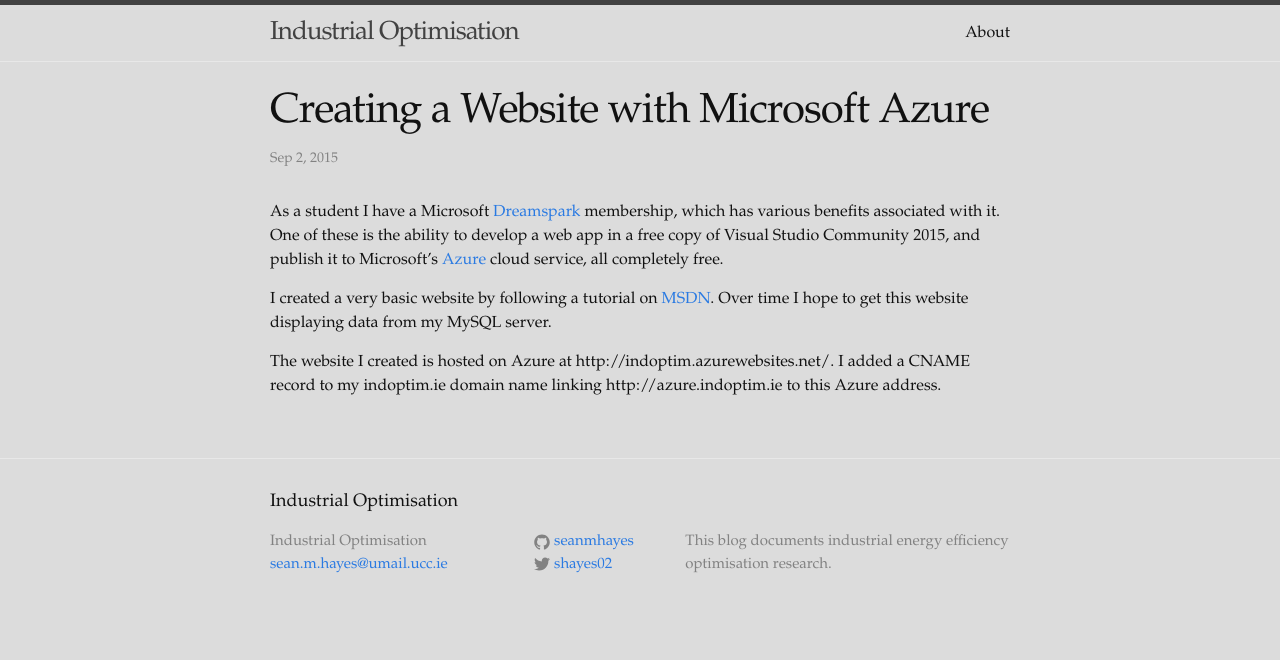
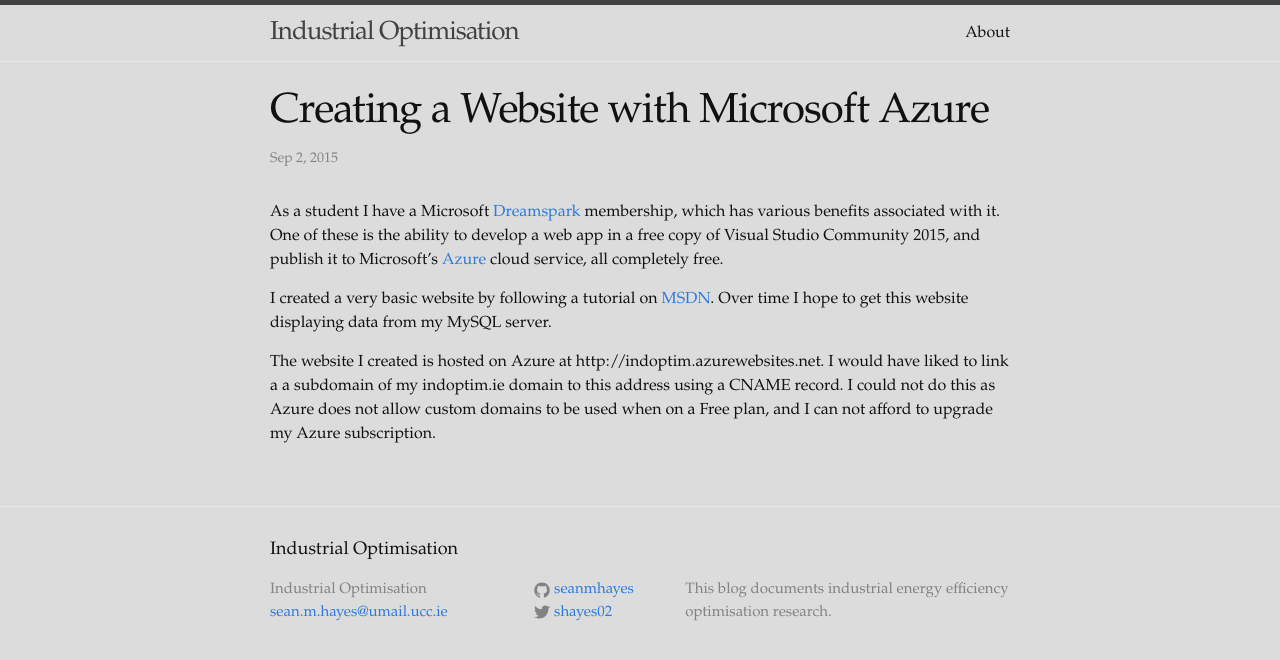
Before and after one commit to seanmhayes/seanmhayes.github.io, a Jekyll site: the page built from _posts/2015-09-02-AzureWebsite.markdown, in a window 1280 px wide. Shown: the top 660 px of the page. Built offline with Jekyll 4.4.1, drawn with Linux system fonts in a browser that asks for light colours.

Commit message:
Trying to fix links

```diff
--- a/_posts/2015-09-02-AzureWebsite.markdown
+++ b/_posts/2015-09-02-AzureWebsite.markdown
@@ -8,7 +8,7 @@
 
 I created a very basic website by following a tutorial on [MSDN](http://blogs.msdn.com/b/microsoft_student_developer_blog/archive/2015/07/20/welcome-to-visual-studio-2015-with-azure.aspx). Over time I hope to get this website displaying data from my MySQL server.
 
-The website I created is hosted on Azure at http://indoptim.azurewebsites.net/. I added a CNAME record to my indoptim.ie domain name linking http://azure.indoptim.ie to this Azure address.
+The website I created is hosted on Azure at http://indoptim.azurewebsites.net. I would have liked to link a a subdomain of my indoptim.ie domain to this address using a CNAME record. I could not do this as Azure does not allow custom domains to be used when on a Free plan, and I can not afford to upgrade my Azure subscription.
 
 [jekyll]:      http://jekyllrb.com
 [jekyll-gh]:   https://github.com/jekyll/jekyll
```
